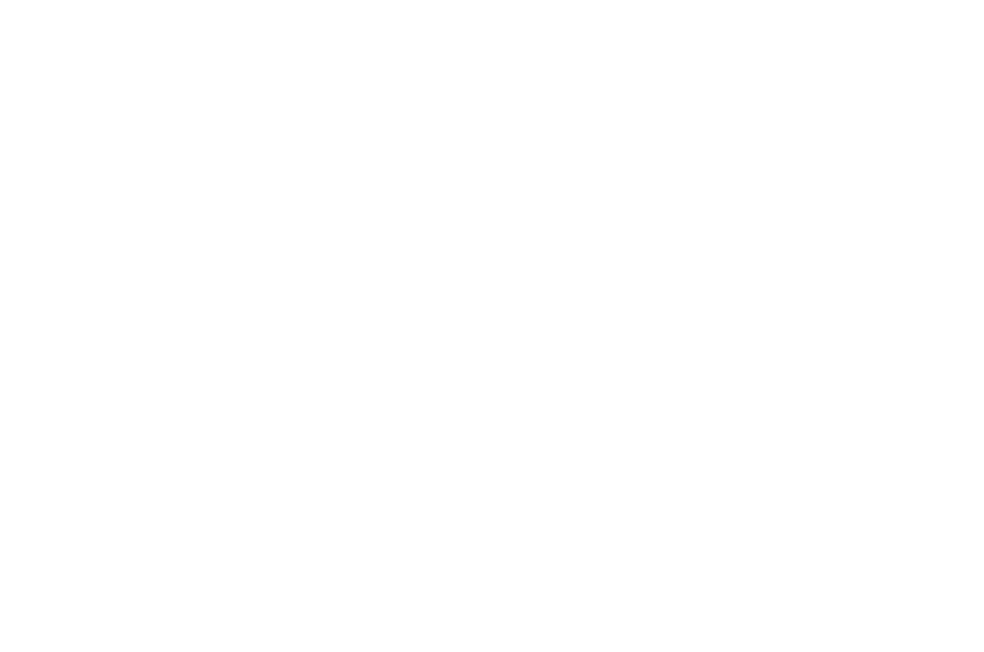
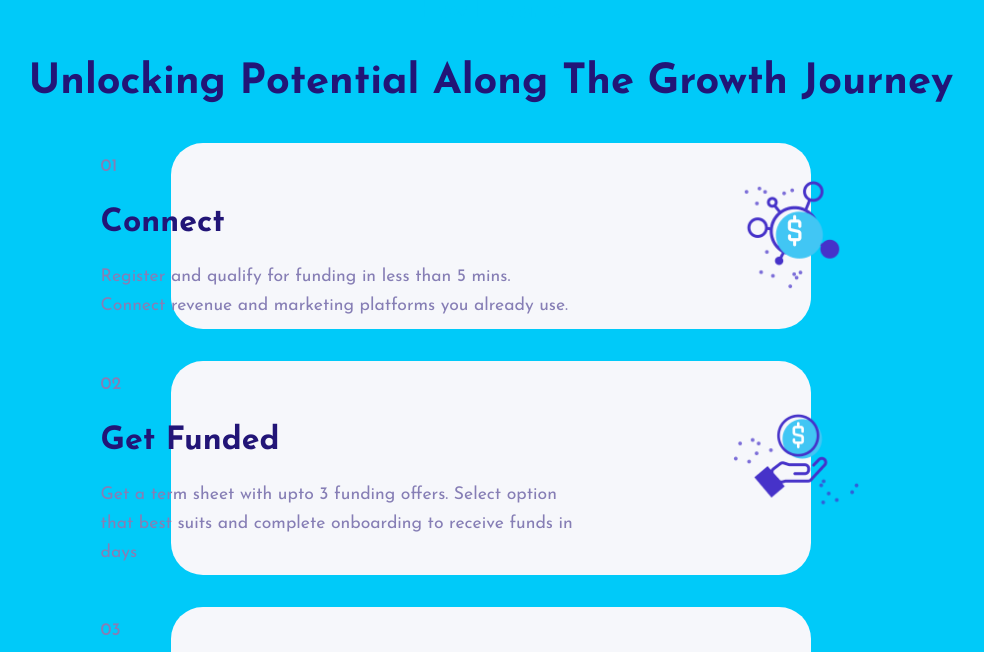
Before and after one commit to dilan-sachintha97/Responsive-web-NextJS, a Next.js app: page / in a window 1280 px wide. Shown: the part 4017-4669 px from the top of the page, without its empty margins (149-1133 px from the left). Before the commit the page ends 3808 px from the top, so only its background shows below. Built offline with nearby package versions, Linux system fonts and the light colour scheme.

Commit message:
howItwork section

```diff
--- a/app/page.js
+++ b/app/page.js
@@ -6,6 +6,7 @@
 import WhatWeDo from '@/src/components/WhatWeDo/WhatWeDo';
 import OurDiff from '@/src/components/OurDiff/OurDiff';
 import { motion, useAnimation } from 'framer-motion';
+import HowItWork from '@/src/components/HowItwork/HowItWork';
 
 export default function Home() {
 
@@ -35,6 +36,7 @@
         >
          <OurDiff/>
         </motion.div>
+        <HowItWork/>
 
     </motion.div>
   );
--- /dev/null
+++ b/src/components/HowItwork/HowItWork.css
@@ -0,0 +1,42 @@
+.hit-wrapper{
+    padding-top: 13rem;
+}
+
+.hit-container{
+    display: flex;
+    flex-direction: column;
+    gap: 2rem;
+}
+.hit-head{
+    display: flex;
+    flex-direction: column;
+    gap: 2rem;
+    align-items: center;
+    min-width: 35rem;
+    margin: auto;
+}
+.hit-features{
+    display: flex;
+    flex-direction: column;
+    align-items: center;
+    gap: 2rem;
+}
+.hit-feature{
+    max-width: 38rem;
+    display: flex;
+    align-items: center;background-color: var(--light-bg);
+    border-radius: 2rem;
+    padding: 0.5rem 1rem;
+    width: max-content;
+}
+.hit-feature .detail{
+    display: flex;
+    flex-direction: column;
+    gap: 1rem;
+    align-items: flex-start;
+    translate: -18% 0rem;
+}
+.hit-feature .detail>:nth-child(1){
+    font-weight: 500;
+    font-size: 1.1rem;
+}
--- /dev/null
+++ b/src/components/HowItwork/HowItWork.js
@@ -0,0 +1,47 @@
+import { hitFeatures } from '@/src/utils/data'
+import './HowItWork.css'
+import Image from 'next/image'
+
+const HowItWork = () => {
+  return (
+    <div className='hit-wrapper'>
+      <div className="container">
+        <div className="hit-container">
+
+            {/* head */}
+            <div className="hit-head">
+                <span className='tag'>How It works</span>
+                <span className='title'>Unlocking potential along the growth journey</span>
+            </div>
+
+            {/* features */}
+            <div className="hit-features">
+               {hitFeatures?.map((data, index)=>(
+                    <div key={index} className="hit-feature">
+                        {/* left side */}
+                        <div className="detail">
+                            <span className="des">0{index+1}</span>
+                            <span className="sec-title">{data.title}</span>
+                            <span className="text">{data.des}</span>
+                        </div>
+
+                        {/* right-side */}
+                        <div className="icon">
+                            <Image
+                                src={data.icon}
+                                width={128}
+                                height={128}
+                                style={{translate:"50% 0rem"}}
+                                alt='icon'/>
+                        </div>
+                    </div>
+               ))}
+            </div>
+
+        </div>
+      </div>
+    </div>
+  )
+}
+
+export default HowItWork
```
